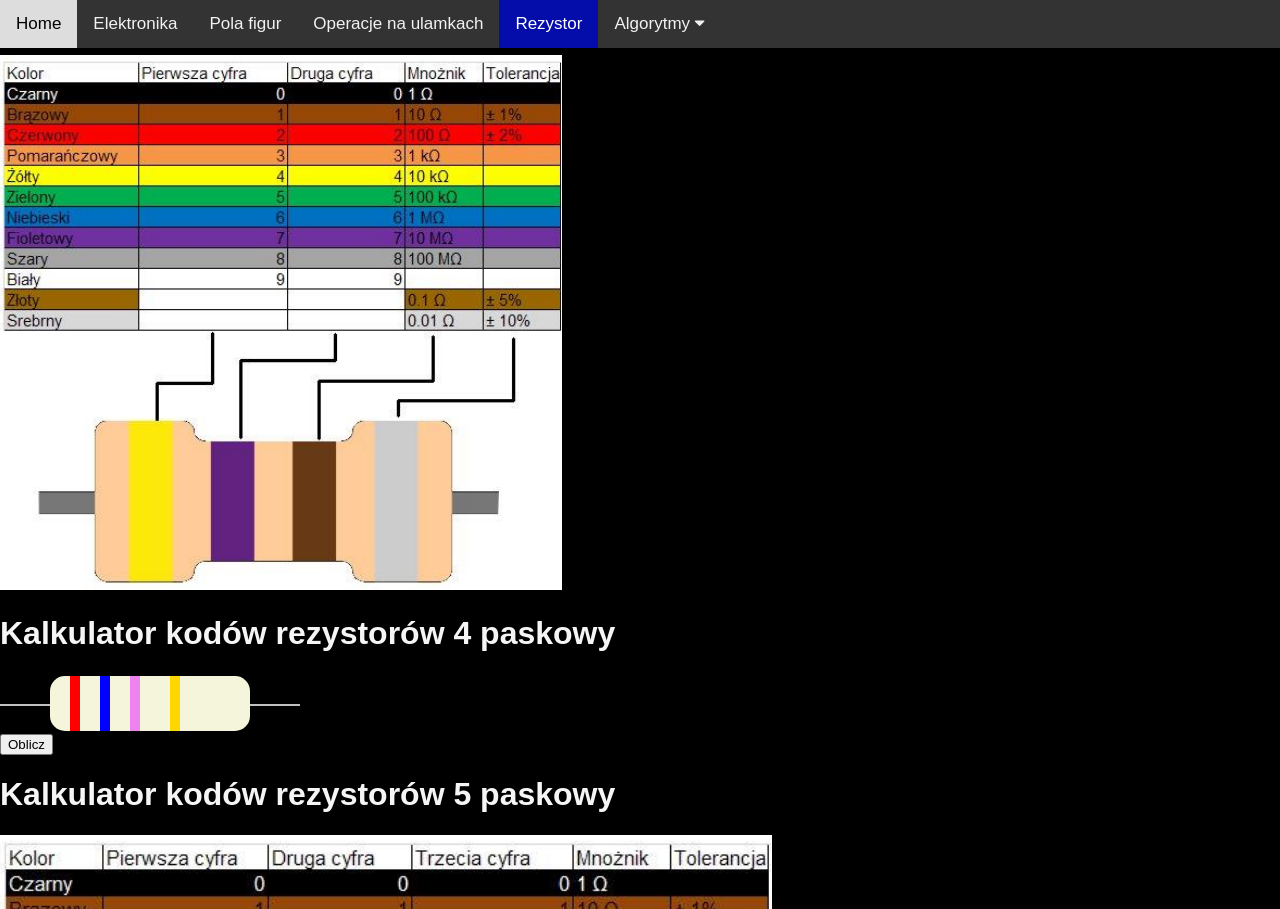
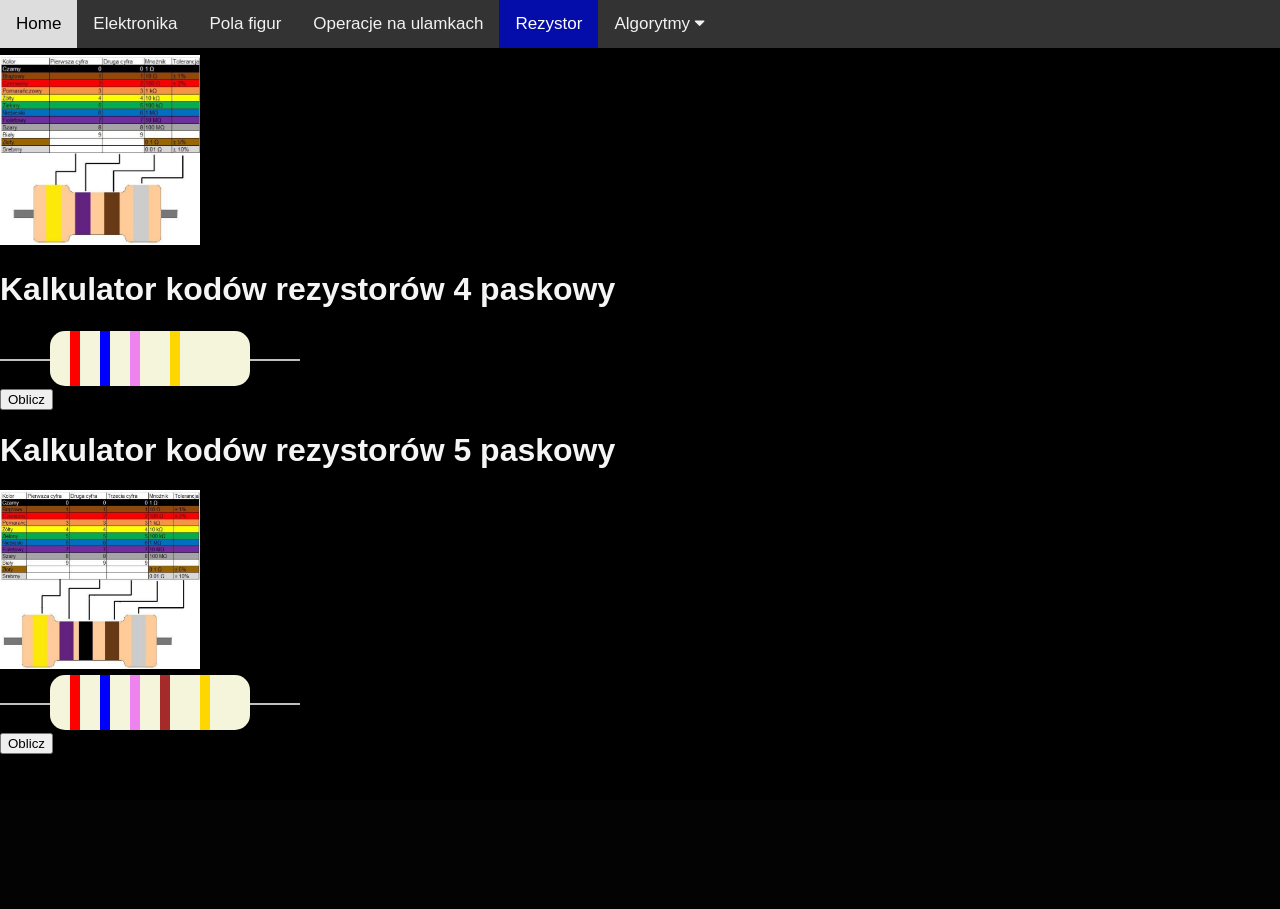
Before and after one commit to lon40seminarium-kotzian-oskar/lon40seminarium-kotzian-oskar-ale-moze-dziala, a Django app: page /rezystor/ in a window 1280 px wide. Shown: the top 909 px of the page. After the commit the page ends 754 px from the top, so only its background shows below. Run offline with Django 5.2, Linux system fonts and the light colour scheme; data that the repository does not hold is empty.

Commit message:
dodane zdjecia do rezystorow v2

```diff
--- a/rezystor/static/rezystor/style.css
+++ b/rezystor/static/rezystor/style.css
@@ -68,3 +68,8 @@
 #belt1:hover, #belt2:hover, #belt3:hover, #belt4:hover, #belt5:hover, #belt6:hover, #belt7:hover, #belt8:hover, #belt9:hover {
     width:15px;
 }
+
+.small-img {
+    width: 200px;
+    height: auto;
+}
--- a/rezystor/templates/rezystor/index.html
+++ b/rezystor/templates/rezystor/index.html
@@ -11,7 +11,7 @@
     <link rel="stylesheet" href="{% static 'rezystor/style.css' %}">
 
     <div id="container">
-        <img src="{% static 'rezystor/images/rez_4.png' %}">
+        <img src="{% static 'rezystor/images/rez_4.png' %}" class="small-img">
         <h1>Kalkulator kodów rezystorów 4 paskowy</h1>
         <div id="resistor">
             <div id="res-wire"></div>
@@ -75,7 +75,7 @@
 
     <div id="container">
         <h1>Kalkulator kodów rezystorów 5 paskowy</h1>
-        <img src="{% static 'rezystor/images/rez_5.png' %}">
+        <img src="{% static 'rezystor/images/rez_5.png' %}" class="small-img">
         <div id="resistor">
             <div id="res-wire"></div>
             <div id="res-body">
```
